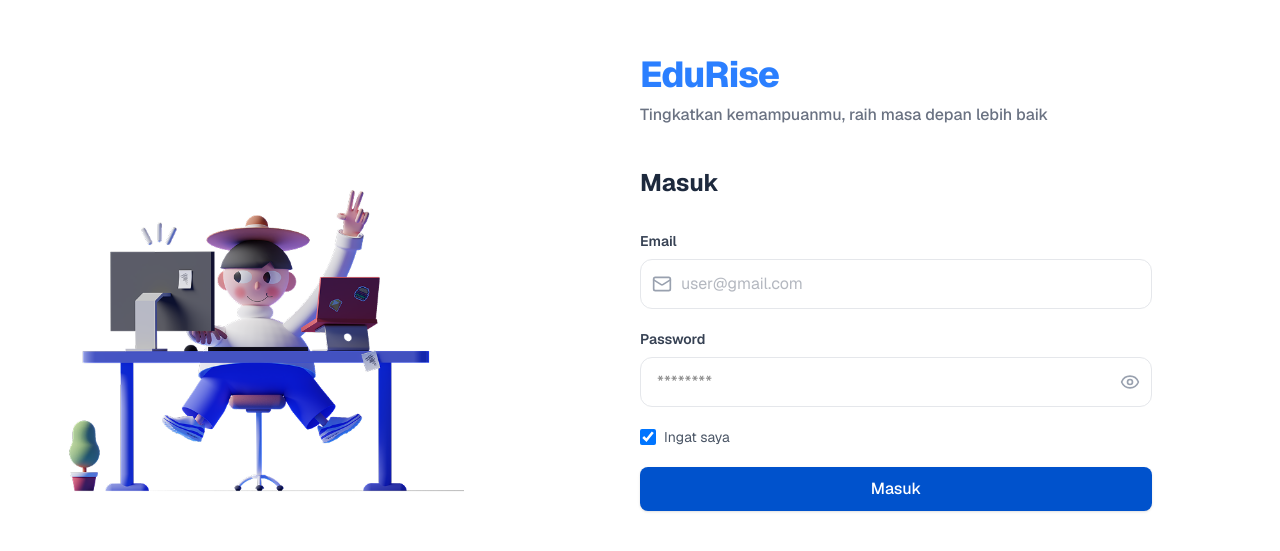
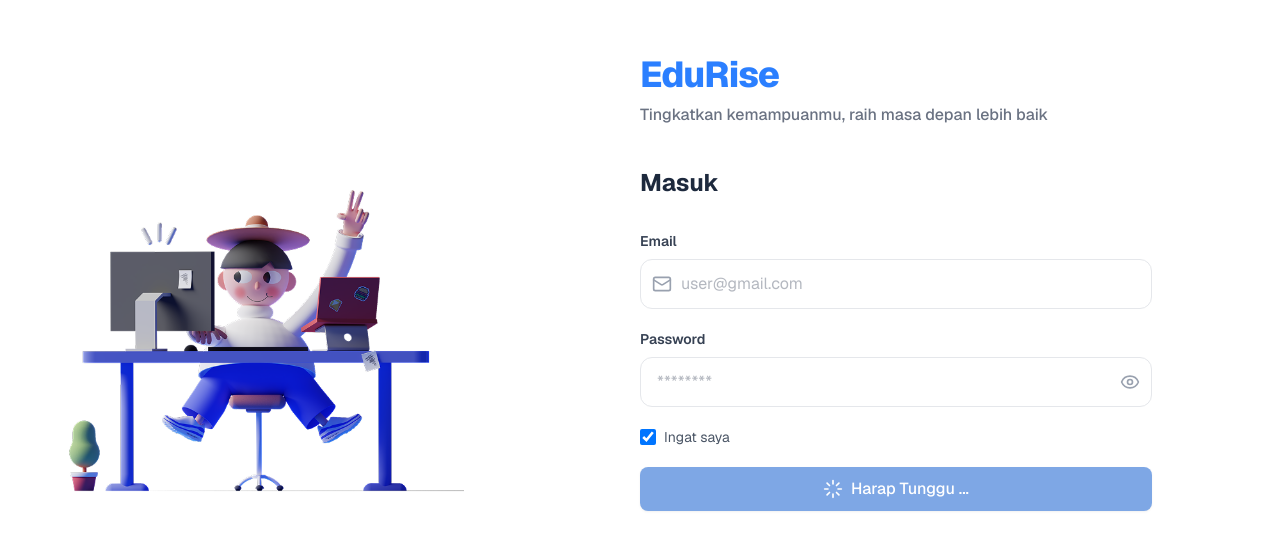
Before and after one commit to qhyabdoel/edurise-learning-portal, a Next.js app: page /login in a window 1280 px wide. Shown: the part 117-668 px from the top of the page. Built offline with nearby package versions, Linux system fonts and the light colour scheme.

Commit message:
input component

```diff
--- a/package.json
+++ b/package.json
@@ -14,6 +14,7 @@
     "next": "16.2.4",
     "react": "19.2.4",
     "react-dom": "19.2.4",
+    "react-hook-form": "^7.74.0",
     "tailwind-merge": "^3.5.0"
   },
   "devDependencies": {
--- a/src/app/(auth)/layout.tsx
+++ b/src/app/(auth)/layout.tsx
@@ -16,6 +16,7 @@ export default function LoginLayout({
           className="max-w-md w-full object-contain"
           width={558}
           height={100}
+          loading="eager"
         />
       </div>
 
--- a/src/app/(auth)/login/page.tsx
+++ b/src/app/(auth)/login/page.tsx
@@ -1,14 +1,27 @@
 'use client'
 
 import Button from "@/components/ui/Button";
-import { Eye, EyeOff, Mail } from "lucide-react";
+import { Loader, Mail } from "lucide-react";
+import Input from "@/components/ui/Input";
 import { useState } from "react";
+import { useForm } from "react-hook-form"
 
 const LoginPage = () => {
-  const [showPassword, setShowPassword] = useState(false);
+  const [loading, setLoading] = useState(false);
+  const { register, handleSubmit, formState: { isSubmitting } } = useForm()
+
+  const onSubmit = async (data: any) => {
+    // setLoading(true)
+    // const res = await loginApi(data);
+    // if (res.ok) {
+    //   setCookie('auth-token', res.token, { maxAge: 60 * 60 * 24 }); // 1 day
+    //   setAuth(res.user, res.token);
+    //   router.push('/dashboard');
+    // }
+  };
 
   return (
-    <div className="w-full md:w-3/5 flex flex-col justify-center px-8 sm:px-16 lg:px-32 py-12">
+    <form onSubmit={handleSubmit(onSubmit)} className="w-full md:w-3/5 flex flex-col justify-center px-8 sm:px-16 lg:px-32 py-12">
 
       {/* Branding */}
       <div className="mb-10">
@@ -24,35 +37,13 @@ const LoginPage = () => {
         {/* Email Input */}
         <div>
           <label className="block text-sm font-semibold text-gray-700 mb-2">Email</label>
-          <div className="relative group">
-            <div className="absolute inset-y-0 left-0 pl-3 flex items-center pointer-events-none text-gray-400">
-              <Mail size={20} />
-            </div>
-            <input
-              type="email"
-              placeholder="user@gmail.com"
-              className="w-full pl-10 pr-4 py-3 bg-white border border-gray-200 rounded-xl focus:ring-2 focus:ring-blue-100 focus:border-blue-500 outline-none transition-all text-gray-500"
-            />
-          </div>
+          <Input icon={<Mail size={20} />} placeholder="user@gmail.com" />
         </div>
 
         {/* Password Input */}
         <div>
           <label className="block text-sm font-semibold text-gray-700 mb-2">Password</label>
-          <div className="relative group">
-            <input
-              type={showPassword ? "text" : "password"}
-              placeholder="********"
-              className="w-full px-4 py-3 bg-white border border-gray-200 rounded-xl focus:ring-2 focus:ring-blue-100 focus:border-blue-500 outline-none transition-all"
-            />
-            <button
-              type="button"
-              onClick={() => setShowPassword(!showPassword)}
-              className="absolute inset-y-0 right-0 pr-3 flex items-center text-gray-400 hover:text-gray-600 transition-colors cursor-pointer"
-            >
-              {showPassword ? <EyeOff size={20} /> : <Eye size={20} />}
-            </button>
-          </div>
+          <Input isPassword placeholder="********" />
         </div>
 
         {/* Actions */}
@@ -68,9 +59,13 @@ const LoginPage = () => {
         </div>
 
         {/* Submit */}
-        <Button>Masuk</Button>
+        <Button disabled>
+          <span className="flex items-center justify-center gap-2">
+            <Loader size={20} /> Harap Tunggu ...
+          </span>
+        </Button>
       </form>
-    </div>
+    </form>
   );
 };
 
--- a/src/components/ui/Button.tsx
+++ b/src/components/ui/Button.tsx
@@ -1,22 +1,29 @@
-import React from 'react';
-import { cn } from '@/utils/cn';
+import React from "react";
+import { cn } from "@/utils/cn";
 
 interface ButtonProps extends React.ButtonHTMLAttributes<HTMLButtonElement> {
-    variant?: 'primary' | 'secondary' | 'outline' | 'ghost';
-    size?: 'sm' | 'md' | 'lg' | 'full';
+  variant?: "primary" | "secondary" | "outline" | "ghost";
+  size?: "sm" | "md" | "lg" | "full";
   isLoading?: boolean;
 }
 
-const Button = React.forwardRef<HTMLButtonElement, ButtonProps>(
-    ({ className, variant = 'primary', size = 'md', isLoading, children, ...props }, ref) => {
-
-        // Base styles consistent with Figma (rounded-lg, font-medium)
-        const baseStyles = "w-full rounded-lg font-medium transition-all focus:outline-none disabled:opacity-50 disabled:pointer-events-none cursor-pointer";
+export default function Button({
+  className,
+  variant = "primary",
+  size = "md",
+  isLoading,
+  children,
+  disabled,
+  ...props
+}: ButtonProps) {
+  const baseStyles =
+    "w-full rounded-lg font-medium transition-all focus:outline-none disabled:opacity-50 disabled:pointer-events-none cursor-pointer";
 
   const variants = {
-            primary: "bg-[#0052CC] text-white hover:bg-[#0041a3] shadow-sm", // Matches the EduRise blue
+    primary: "bg-[#0052CC] text-white hover:bg-[#0041a3] shadow-sm",
     secondary: "bg-[#E6F0FF] text-[#0052CC] hover:bg-[#d1e4ff]",
-            outline: "border-2 border-[#0052CC] text-[#0052CC] bg-transparent hover:bg-[#f0f7ff]",
+    outline:
+      "border-2 border-[#0052CC] text-[#0052CC] bg-transparent hover:bg-[#f0f7ff]",
     ghost: "text-gray-600 hover:bg-gray-100",
   };
 
@@ -29,27 +36,16 @@ const Button = React.forwardRef<HTMLButtonElement, ButtonProps>(
 
   return (
     <button
-                ref={ref}
-                className={cn(baseStyles, variants[variant], sizes[size], className)}
-                disabled={isLoading || props.disabled}
+      className={cn(
+        baseStyles,
+        variants[variant],
+        sizes[size],
+        className
+      )}
+      disabled={isLoading || disabled}
       {...props}
     >
-                {isLoading ? (
-                    <span className="flex items-center gap-2">
-                        <svg className="animate-spin h-5 w-5 text-current" fill="none" viewBox="0 0 24 24">
-                            <circle className="opacity-25" cx="12" cy="12" r="10" stroke="currentColor" strokeWidth="4"></circle>
-                            <path className="opacity-75" fill="currentColor" d="M4 12a8 8 0 018-8V0C5.373 0 0 5.373 0 12h4zm2 5.291A7.962 7.962 0 014 12H0c0 3.042 1.135 5.824 3 7.938l3-2.647z"></path>
-                        </svg>
-                        Loading...
-                    </span>
-                ) : (
-                    children
-                )}
+      {children}
     </button>
   );
 }
-);
-
-Button.displayName = 'Button';
-
-export default Button;
--- a/src/components/ui/Input.tsx
+++ b/src/components/ui/Input.tsx
@@ -0,0 +1,50 @@
+"use client"
+
+import { cn } from "@/utils/cn";
+import { Eye, EyeOff } from "lucide-react";
+import React from "react";
+import { useState } from "react";
+
+interface InputProps {
+  icon?: React.ReactNode
+  disabled?: boolean
+  type?: string
+  placeholder?: string
+  isPassword?: boolean
+}
+
+const Input = React.forwardRef<HTMLInputElement, InputProps>(
+  ({ icon, disabled, type, placeholder, isPassword, ...props }, ref) => {
+    const [showPassword, setShowPassword] = useState(false)
+
+    const baseStyles = cn(
+      "w-full py-3 bg-white border border-gray-200 rounded-xl focus:ring-2 focus:ring-blue-100 focus:border-blue-500 outline-none transition-all text-gray-500"
+    )
+
+    return (
+      <div className="relative group">
+        {icon && (
+          <div className="absolute inset-y-0 left-0 pl-3 flex items-center pointer-events-none text-gray-400">
+            {icon}
+          </div>
+        )}
+        <input
+          disabled={disabled}
+          type={isPassword ? (showPassword ? 'text' : 'password') : (type ?? 'text')}
+          placeholder={placeholder}
+          className={cn(baseStyles, icon ? "pl-10 pr-4" : "px-4")}
+        />
+        {isPassword && (
+          <button
+            type="button"
+            onClick={() => setShowPassword(!showPassword)}
+            className="absolute inset-y-0 right-0 pr-3 flex items-center text-gray-400 hover:text-gray-600 transition-colors cursor-pointer"
+          >
+            {showPassword ? <EyeOff size={20} /> : <Eye size={20} />}
+          </button>
+        )}
+      </div>
+    );
+  })
+
+export default Input
```
Also changed, not shown: 1 other file (tests, documents, lock files or other folders). Lines whose indentation alone changed are shown as unchanged.
